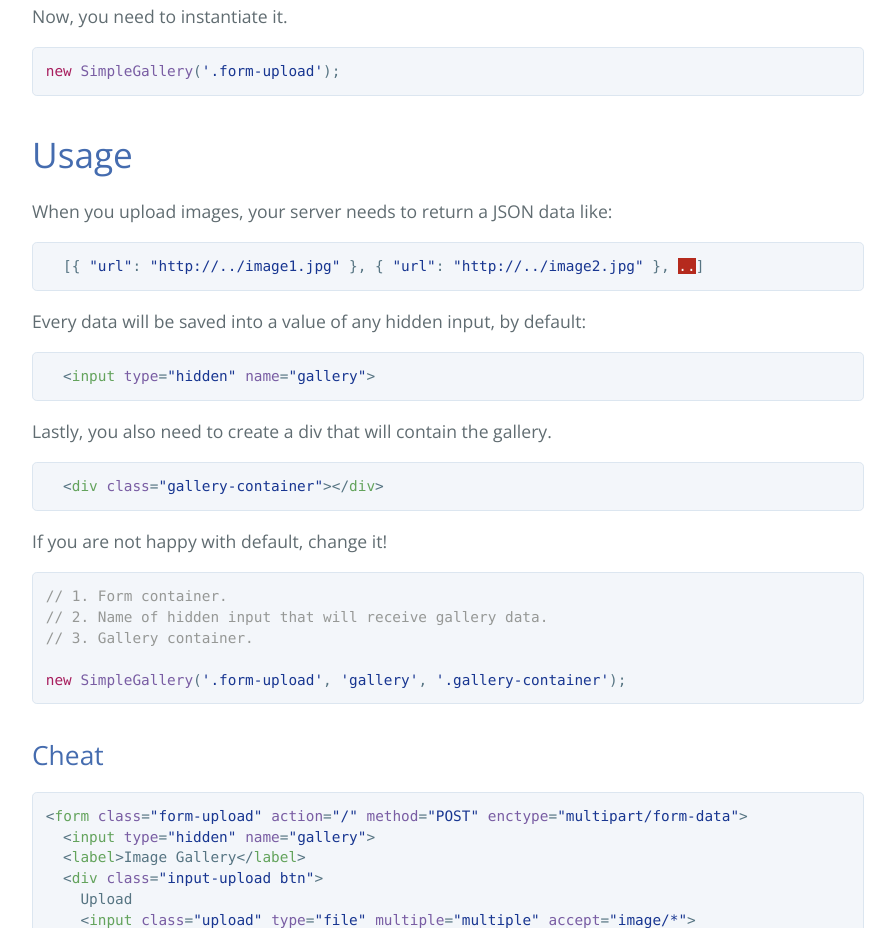
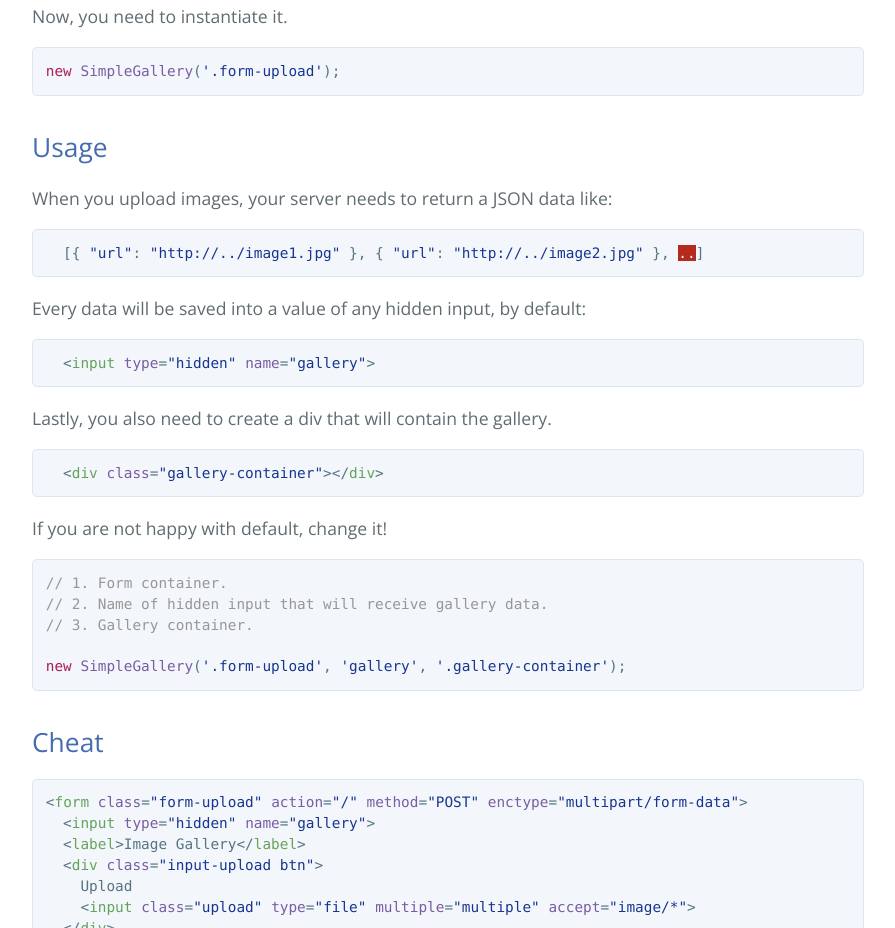
Before and after one commit to fccoelho7/simpleGallery.js, a plain HTML site: page index.html in a window 1280 px wide. Shown: the part 1880-2808 px from the top of the page, without its empty margins (192-1087 px from the left). Drawn offline with nearby package versions, Linux system fonts and the light colour scheme.

Commit message:
Usage correct heading

```diff
--- a/index.html
+++ b/index.html
@@ -64,8 +64,8 @@
 
 <div class="highlight highlight-source-js"><pre><span class="pl-k">new</span> <span class="pl-en">SimpleGallery</span>(<span class="pl-s"><span class="pl-pds">'</span>.form-upload<span class="pl-pds">'</span></span>);</pre></div>
 
-<h1>
-<a id="usage" class="anchor" href="#usage" aria-hidden="true"><span aria-hidden="true" class="octicon octicon-link"></span></a>Usage</h1>
+<h2>
+<a id="usage" class="anchor" href="#usage" aria-hidden="true"><span aria-hidden="true" class="octicon octicon-link"></span></a>Usage</h2>
 
 <p>When you upload images, your server needs to return a JSON data like:</p>
 
```
